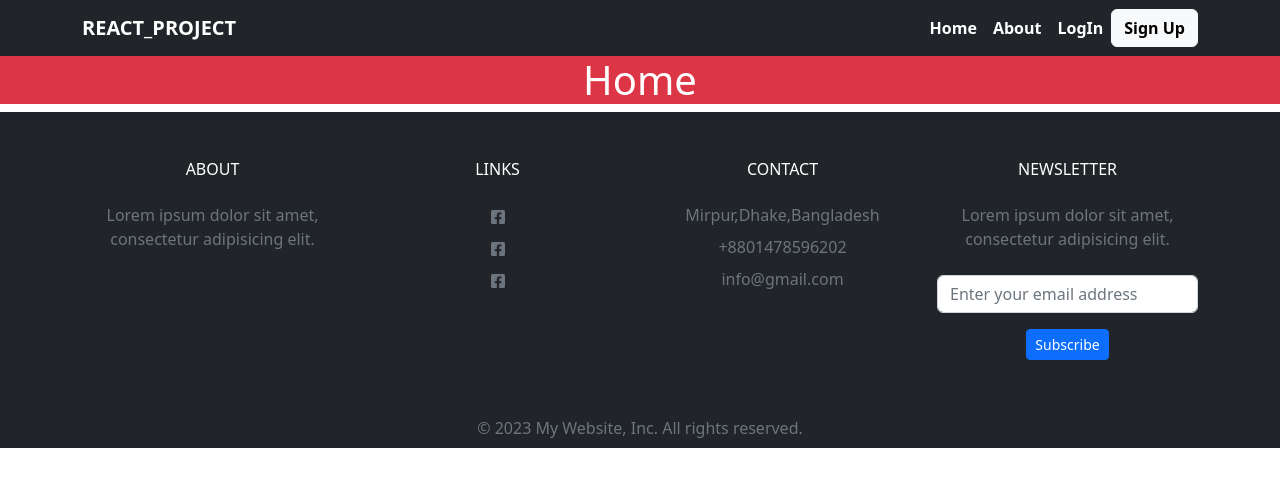
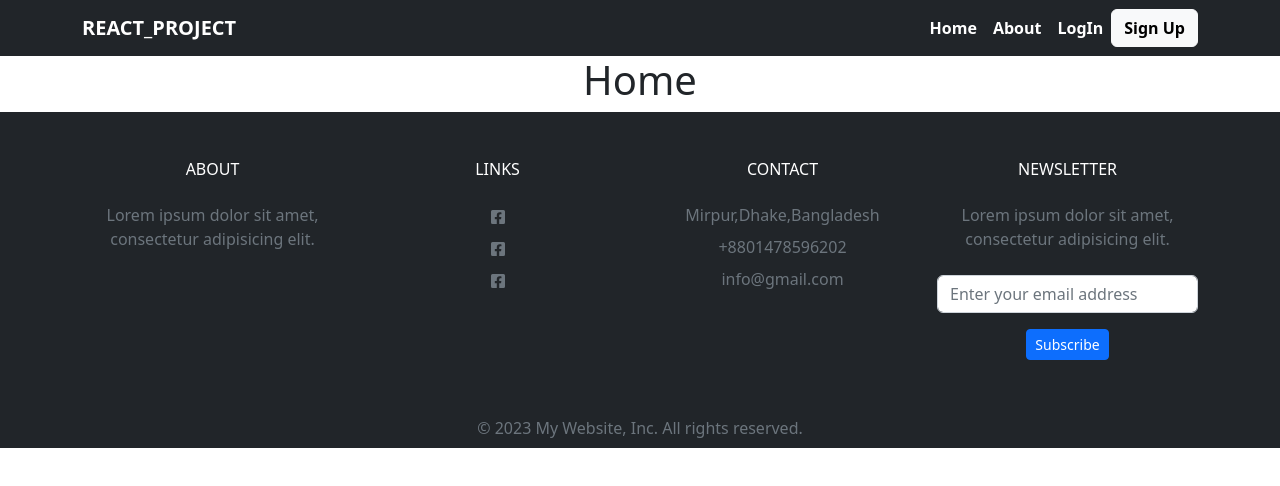
Before and after one commit to ariful-007/firebase-Project, a React (Create React App) app: page / in a window 1280 px wide. Shown: the top 486 px of the page. Built offline with nearby package versions, Linux system fonts and the light colour scheme.

Commit message:
modified

```diff
--- a/src/Components/Home.js
+++ b/src/Components/Home.js
@@ -3,7 +3,7 @@ import React from 'react';
 const Home = () => {
     return (
         <div>
-            <h1 className=' text-bg-danger'>Home</h1>
+            <h1>Home</h1>
         </div>
     );
 };
```
